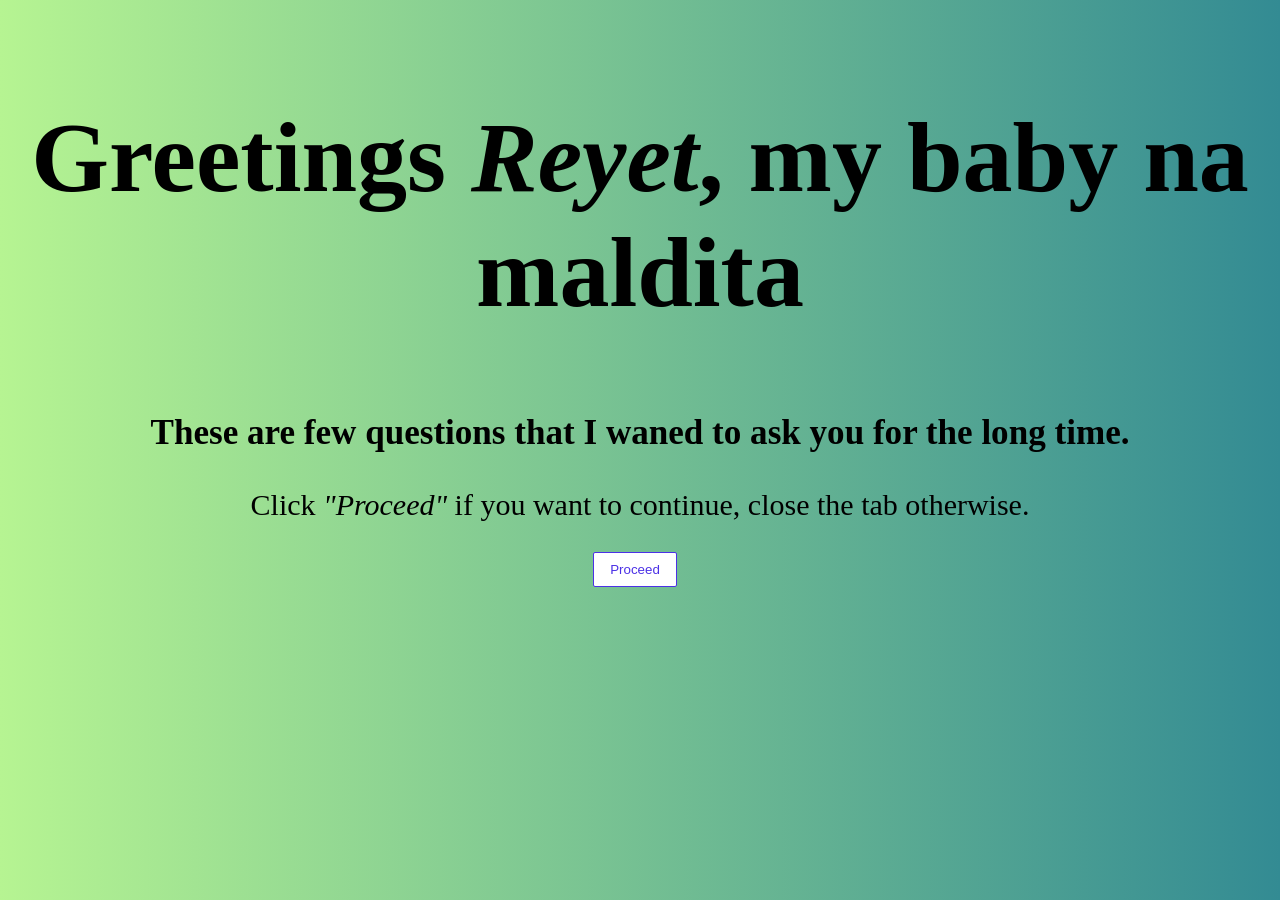
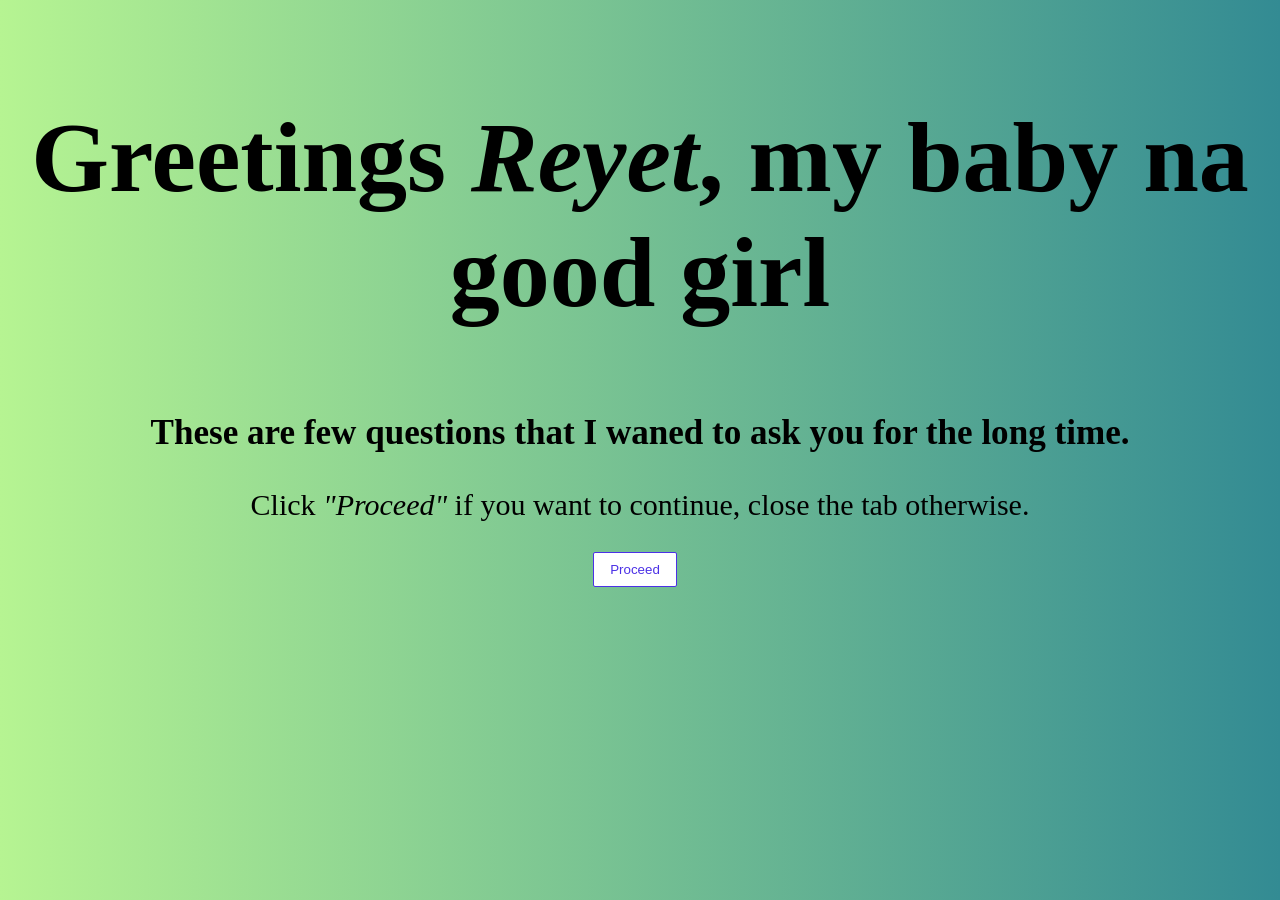
Before and after one commit to francease/yekok.ai, a plain HTML site: page index.html in a window 1280 px wide. Drawn offline with Linux system fonts and the light colour scheme.

Commit message:
Update index.html

```diff
--- a/index.html
+++ b/index.html
@@ -8,7 +8,7 @@
 </head>
 <body>
     <div class="hoverText">
-        <h2>Greetings <i>Reyet</i>, my baby na maldita</h2>
+        <h2>Greetings <i>Reyet</i>, my baby na good girl</h2>
         <div class="blockP">
             <h3 >
                 These are few questions that I waned to ask you for the long time.
```
